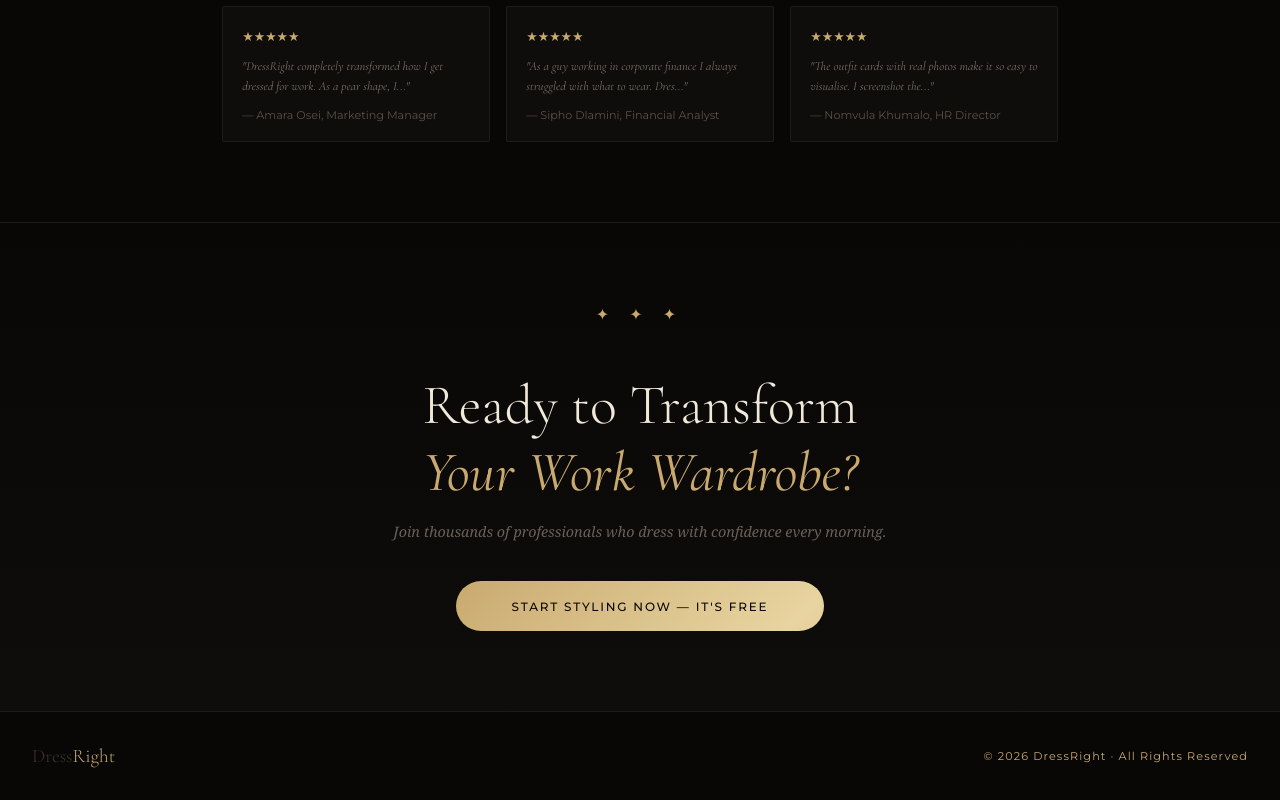
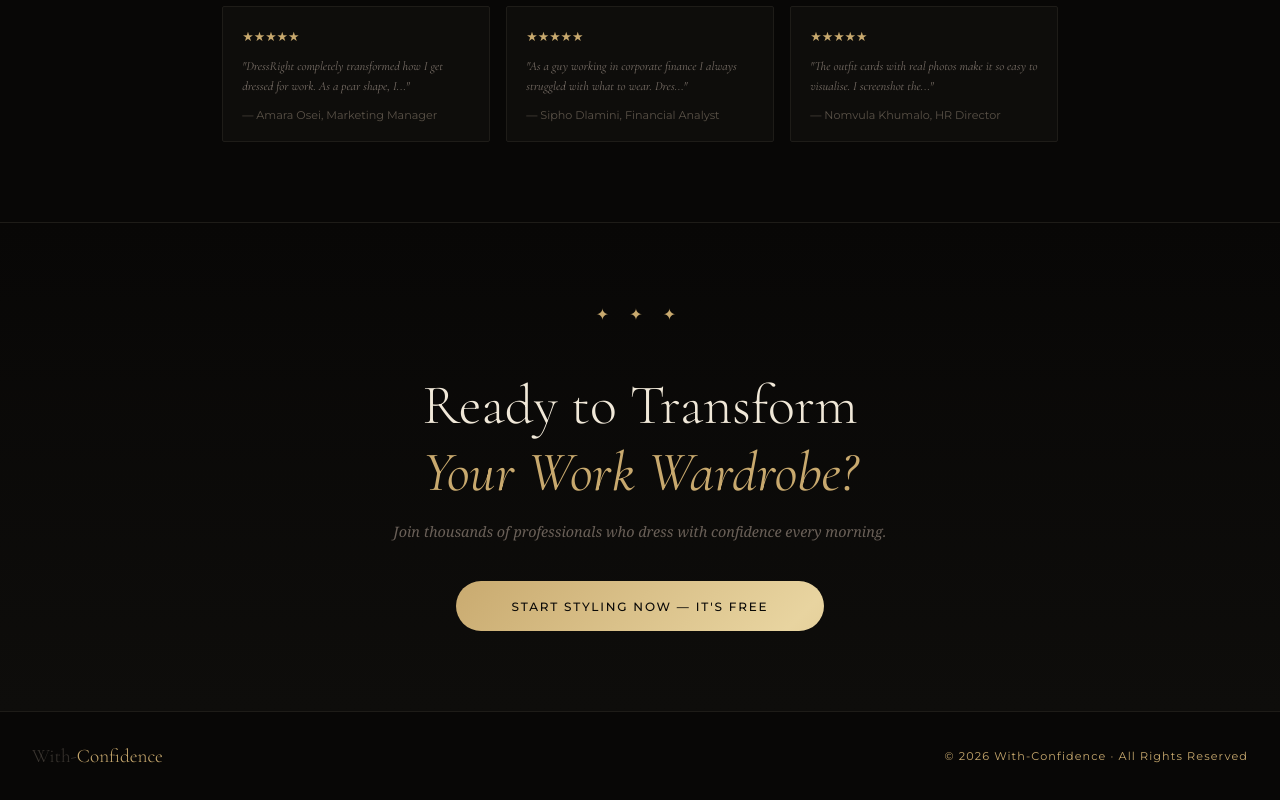
Before and after one commit to LMaja/dressright-client, a React (Create React App) app: page / in a window 1280 px wide. Shown: the part 2146-2946 px from the top of the page. Built offline with nearby package versions, Linux system fonts and the light colour scheme.

Commit message:
Update style

```diff
--- a/src/Landingpage.js
+++ b/src/Landingpage.js
@@ -214,8 +214,8 @@ export default function LandingPage({ onGetStarted, onShop }) {
 
       {/* Footer */}
       <footer style={{ padding: "2rem", borderTop: "1px solid #1e1c18", display: "flex", justifyContent: "space-between", alignItems: "center", flexWrap: "wrap", gap: "1rem" }}>
-        <div style={{ fontFamily: "'Cormorant Garamond', serif", fontSize: "1.2rem", fontWeight: "300", color: "#3a3530" }}>Dress<span style={{ color: "#c8a96e" }}>Right</span></div>
-        <div style={{ fontSize: "0.7rem", color: "#c8a96e", fontFamily: "'Montserrat', sans-serif", letterSpacing: "0.1em" }}>© 2026 DressRight · All Rights Reserved</div>
+        <div style={{ fontFamily: "'Cormorant Garamond', serif", fontSize: "1.2rem", fontWeight: "300", color: "#3a3530" }}>With-<span style={{ color: "#c8a96e" }}>Confidence</span></div>
+        <div style={{ fontSize: "0.7rem", color: "#c8a96e", fontFamily: "'Montserrat', sans-serif", letterSpacing: "0.1em" }}>© 2026 With-Confidence · All Rights Reserved</div>
       </footer>
     </div>
   );
```
